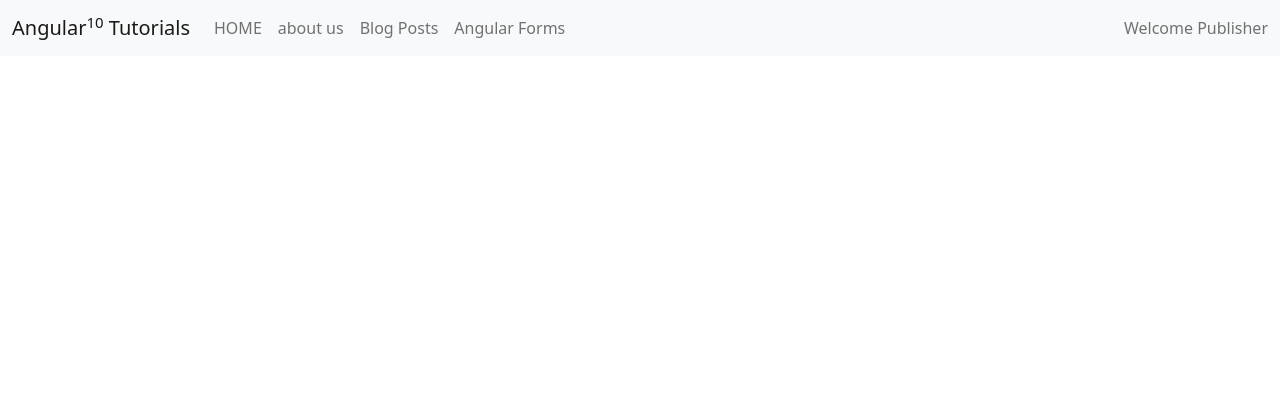
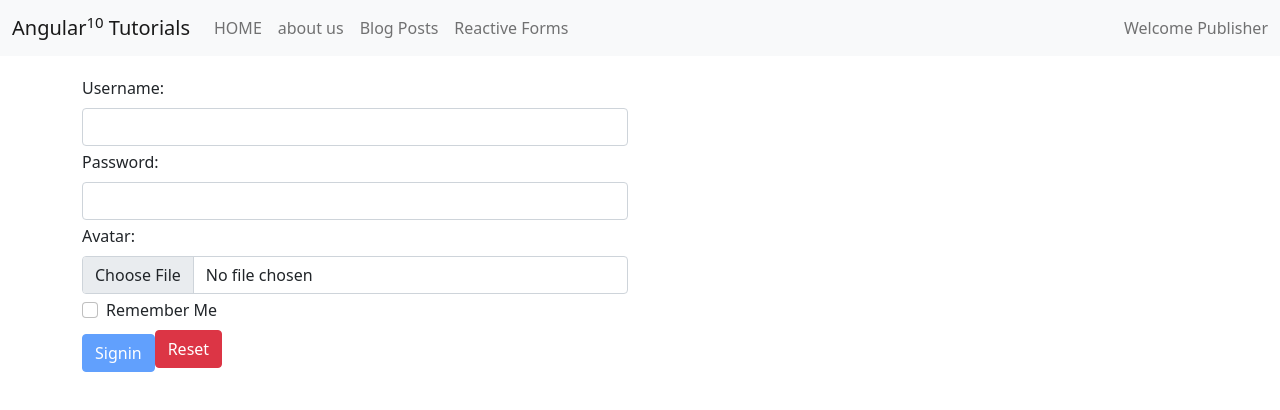
Before and after one commit to guruprakash-c/basicng10tuts-dy22ds, an Angular app: page /rform in a window 1280 px wide. Before the commit this address led to /. Shown: the top 410 px of the page. Built offline with nearby package versions, Linux system fonts and the light colour scheme.

Commit message:
reactive-forms - reset

```diff
--- a/src/app/app-routing.module.ts
+++ b/src/app/app-routing.module.ts
@@ -6,6 +6,7 @@ import { AuthGuard } from './auth.guard';
 import { BlogPostComponent } from './blog/blog-post/blog-post.component';
 import { BlogComponent } from './blog/blog.component';
 import { ContactusComponent } from './contactus/contactus.component';
+import { ReactiveformsComponent } from './reactiveforms/reactiveforms.component';
 import { ResolveExGuard } from './resolve-ex.guard';
 import { RFFormsComponent } from './rfforms/rfforms.component';
 import { SubscriberGuard } from './subscriber.guard';
@@ -31,6 +32,10 @@ const routes: Routes = [
   //   redirectTo: 'error',
   //   pathMatch: 'full'
   // },
+  {
+    path: 'rform',
+    component: ReactiveformsComponent
+  },
   {
     path: 'aboutus',
     component: AboutusComponent,
--- a/src/app/app.module.ts
+++ b/src/app/app.module.ts
@@ -16,6 +16,7 @@ import { AuthGuard } from './auth.guard';
 import { UnsavedGuard } from './unsaved.guard';
 import { TFFormsComponent } from './tfforms/tfforms.component';
 import { RFFormsComponent } from './rfforms/rfforms.component';
+import { ReactiveformsComponent } from './reactiveforms/reactiveforms.component';
 
 @NgModule({
   imports: [BrowserModule, ReactiveFormsModule, FormsModule, AppRoutingModule],
@@ -29,7 +30,8 @@ import { RFFormsComponent } from './rfforms/rfforms.component';
     BlogPostComponent,
     AppErrorComponent,
     TFFormsComponent,
-    RFFormsComponent
+    RFFormsComponent,
+    ReactiveformsComponent
   ],
   providers: [AuthenticatorResponse, SubscriberGuard, AuthGuard, UnsavedGuard],
   bootstrap: [AppComponent]
--- a/src/app/header/header.component.ts
+++ b/src/app/header/header.component.ts
@@ -30,8 +30,8 @@ export class HeaderComponent implements OnInit, OnChanges {
         hasChild: true
       },
       forms: {
-        link: '/forms',
-        textToDisplay: 'Angular Forms',
+        link: '/rform',
+        textToDisplay: 'Reactive Forms',
         isActive: false,
         hasChild: false
       }
--- /dev/null
+++ b/src/app/reactiveforms/reactiveforms.component.html
@@ -0,0 +1,31 @@
+<div class="container">
+  <section class="row align-items-center">
+    <div class="col-md-6">
+      <form [formGroup]="addForm" (submit)="loginForm(addForm)">
+        <div class="mt-1 mb-1">
+          <label class="form-label">Username:</label>
+          <input type="text" class="form-control" formControlName="username"/>
+          <small class="text-danger d-block" *ngIf="addForm.get('username').hasError('required') && addForm.get('username').touched">Please enter your username</small>
+          <small class="text-danger d-block" *ngIf="(addForm.get('username').hasError('minlength') || addForm.get('username').hasError('maxlength')) && addForm.get('username').touched">max. 8-12 characters are accepted</small>
+        </div>
+        <div class="mt-1 mb-1">
+          <label class="form-label">Password:</label>
+          <input type="password" class="form-control" formControlName="password" [(ngModel)]="p"/>
+          <small class="text-muted" *ngIf="p != null">you have entered {{ p }}</small>
+        </div>
+        <div class="mt-1 mb-1">
+          <label class="form-label">Avatar:</label>
+          <input type="file" class="form-control" formControlName="avatarPhoto"/>
+        </div>
+        <div class="mt-1 mb-1">
+          <div class="form-check">
+            <input type="checkbox" class="form-check-input" formControlName="rememberMe"/>
+            <label class="form-check-label">Remember Me</label>
+          </div>
+        </div>
+        <button class="btn btn-primary btn-md mt-2" [disabled]="!addForm.valid" type="submit">Signin</button>
+        <button class="btn btn-danger ms-" (click)="resetForm()">Reset</button>
+      </form>
+    </div>
+  </section>
+</div>
--- /dev/null
+++ b/src/app/reactiveforms/reactiveforms.component.ts
@@ -0,0 +1,84 @@
+import { Component, OnInit } from '@angular/core';
+import {
+  FormBuilder,
+  FormControl,
+  FormGroup,
+  Validators
+} from '@angular/forms';
+import { Title } from '@angular/platform-browser';
+
+@Component({
+  selector: 'app-reactiveforms',
+  templateUrl: './reactiveforms.component.html',
+  styleUrls: ['./reactiveforms.component.css']
+})
+export class ReactiveformsComponent implements OnInit {
+  addForm: FormGroup;
+  p: any;
+  constructor(private pgTitle: Title, private fb: FormBuilder) {
+    this.pgTitle.setTitle('Reactive Forms - Angular Tutorial');
+  }
+
+  ngOnInit() {
+    /*
+    this.addForm = new FormGroup({
+      username: new FormControl(),
+      password: new FormControl(),
+      rememberMe: new FormControl(),
+      avatarPhoto: new FormControl()
+    });*/
+    this.addForm = this.fb.group({
+      username: new FormControl('', [
+        Validators.required,
+        Validators.minLength(8),
+        Validators.maxLength(12)
+      ]),
+      password: new FormControl(
+        '',
+        Validators.compose([Validators.required, Validators.maxLength(12)])
+      ),
+      rememberMe: new FormControl(false, Validators.required),
+      avatarPhoto: new FormControl()
+    });
+    /*const dataToEdit = {
+      username: 'vinay',
+      password: 'Password@123',
+      rememberMe: false
+      //,avatarPhoto: null
+    };
+    this.addForm.setValue(dataToEdit);//pass all values otherwise throws error
+    */
+    //this.addForm.patchValue(dataToEdit);
+    if (this.addForm.invalid) {
+      alert('Please fill the form to signin.');
+    }
+    if (this.addForm.pending) {
+      alert('Pending.');
+    }
+    if (this.addForm.pristine) {
+      alert('Pristine.');
+    }
+    if (this.addForm.untouched) {
+      alert('Untouched.');
+    }
+  }
+
+  loginForm(data) {
+    if (this.addForm.valid) {
+      console.log(this.addForm.value);
+    }
+    if (this.addForm.dirty) {
+      alert('Dirty.');
+    }
+
+    if (this.addForm.touched) {
+      alert('Touched.');
+    }
+    this.addForm.valueChanges.subscribe(data => {
+      alert(data);
+    });
+  }
+  resetForm(){
+    this.addForm.reset();
+  }
+}
```
Also changed, not shown: src/app/reactiveforms/reactiveforms.component.css (added).
